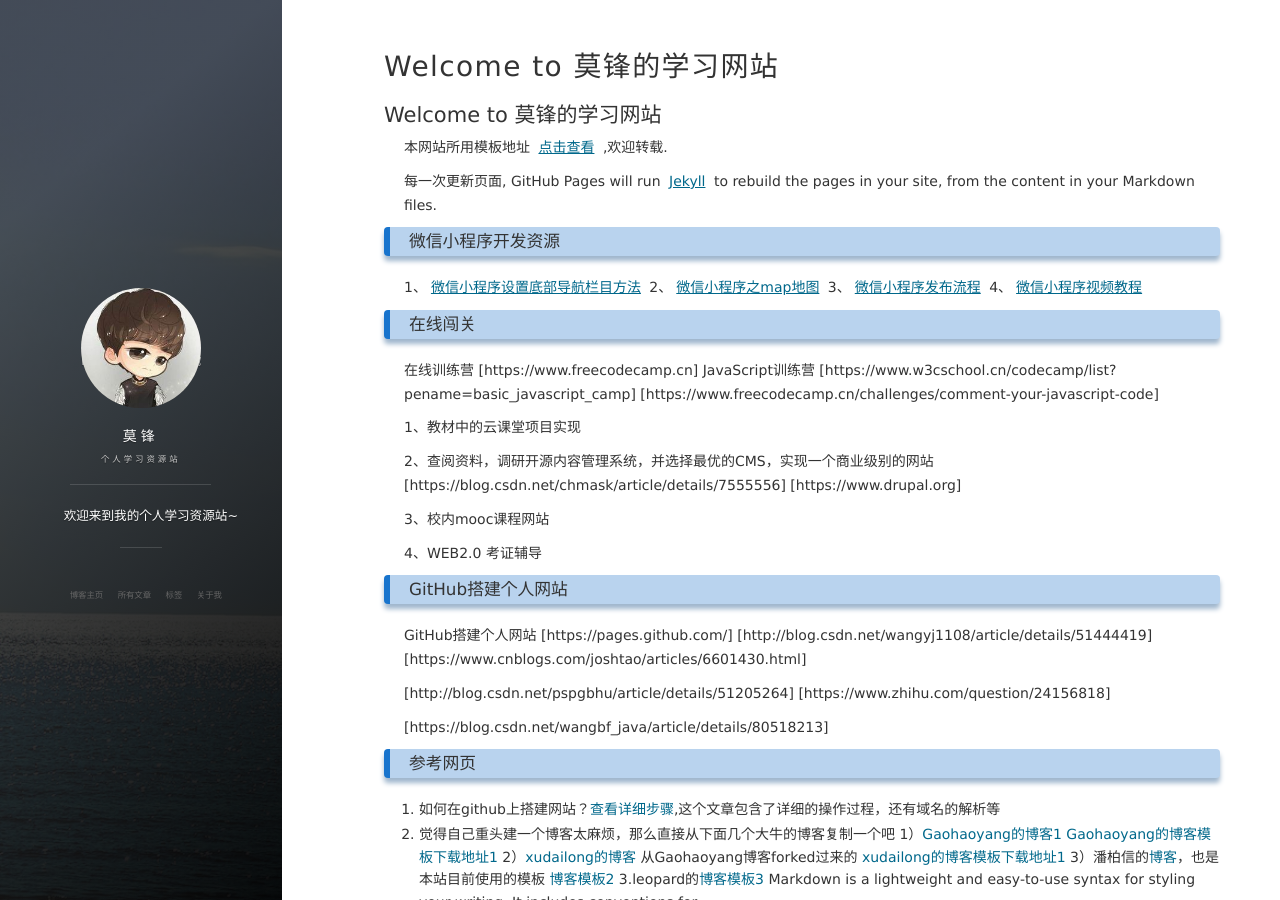
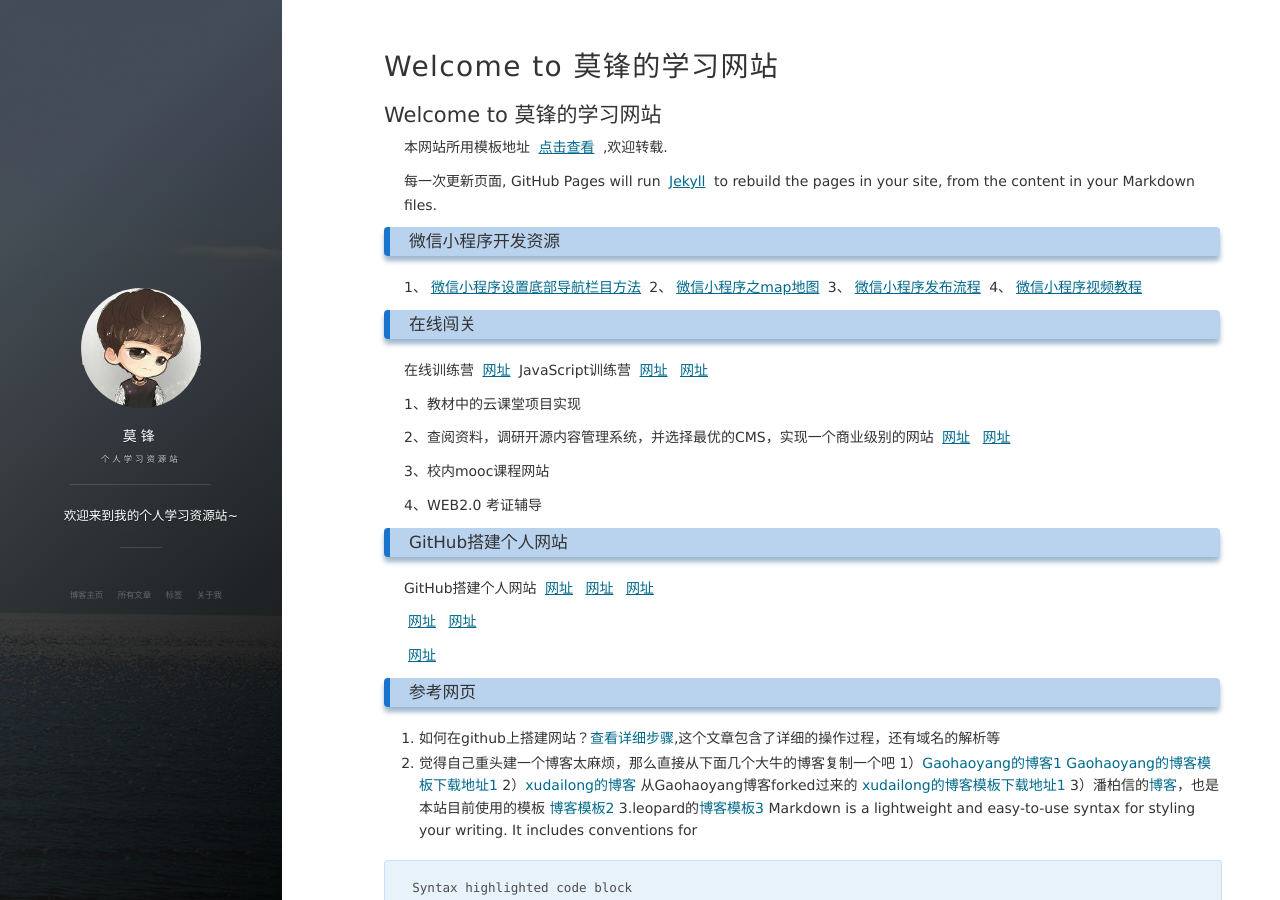
Before and after one commit to 1751864058/1751864058.github.io, a Jekyll site: the page built from index.md, in a window 1280 px wide and 900 px high. Built offline with Jekyll 4.4.1, drawn with Linux system fonts in a browser that asks for light colours; nearby versions of some CDN libraries; our own code applies the rules of GitHub Pages for plain Markdown files; the list of posts is cut into pages by our own code; comment, search, counter and statistics services are not loaded.

Commit message:
Update index.md

```diff
--- a/index.md
+++ b/index.md
@@ -10,34 +10,34 @@
 4、[微信小程序视频教程](https://pan.baidu.com/s/1kUXxZ0b){:target="_blank"}
 ### 在线闯关
 在线训练营
-[https://www.freecodecamp.cn]
+[网址](https://www.freecodecamp.cn){:target="_blank"}
 JavaScript训练营
-[https://www.w3cschool.cn/codecamp/list?pename=basic_javascript_camp]
-[https://www.freecodecamp.cn/challenges/comment-your-javascript-code]
+[网址](https://www.w3cschool.cn/codecamp/list?pename=basic_javascript_camp){:target="_blank"}
+[网址](https://www.freecodecamp.cn/challenges/comment-your-javascript-code){:target="_blank"}
 
 1、教材中的云课堂项目实现
 
 2、查阅资料，调研开源内容管理系统，并选择最优的CMS，实现一个商业级别的网站
-[https://blog.csdn.net/chmask/article/details/7555556]
-[https://www.drupal.org]
+[网址](https://blog.csdn.net/chmask/article/details/7555556){:target="_blank"}
+[网址](https://www.drupal.org){:target="_blank"}
 
 3、校内mooc课程网站
 
 4、WEB2.0 考证辅导
 ### GitHub搭建个人网站
 GitHub搭建个人网站
-[https://pages.github.com/]
-[http://blog.csdn.net/wangyj1108/article/details/51444419]
-[https://www.cnblogs.com/joshtao/articles/6601430.html]
+[网址](https://pages.github.com/){:target="_blank"}
+[网址](http://blog.csdn.net/wangyj1108/article/details/51444419){:target="_blank"}
+[网址](https://www.cnblogs.com/joshtao/articles/6601430.html){:target="_blank"}
 
 
-[http://blog.csdn.net/pspgbhu/article/details/51205264]
-[https://www.zhihu.com/question/24156818]
+[网址](http://blog.csdn.net/pspgbhu/article/details/51205264){:target="_blank"}
+[网址](https://www.zhihu.com/question/24156818){:target="_blank"}
 
 
 
 
-[https://blog.csdn.net/wangbf_java/article/details/80518213]
+[网址](https://blog.csdn.net/wangbf_java/article/details/80518213){:target="_blank"}
 ### 参考网页
 
 1.  如何在github上搭建网站？[查看详细步骤](https://www.cnblogs.com/camille666/p/how_to_build_website_at_github.html/){:target="_blank"},这个文章包含了详细的操作过程，还有域名的解析等
```
